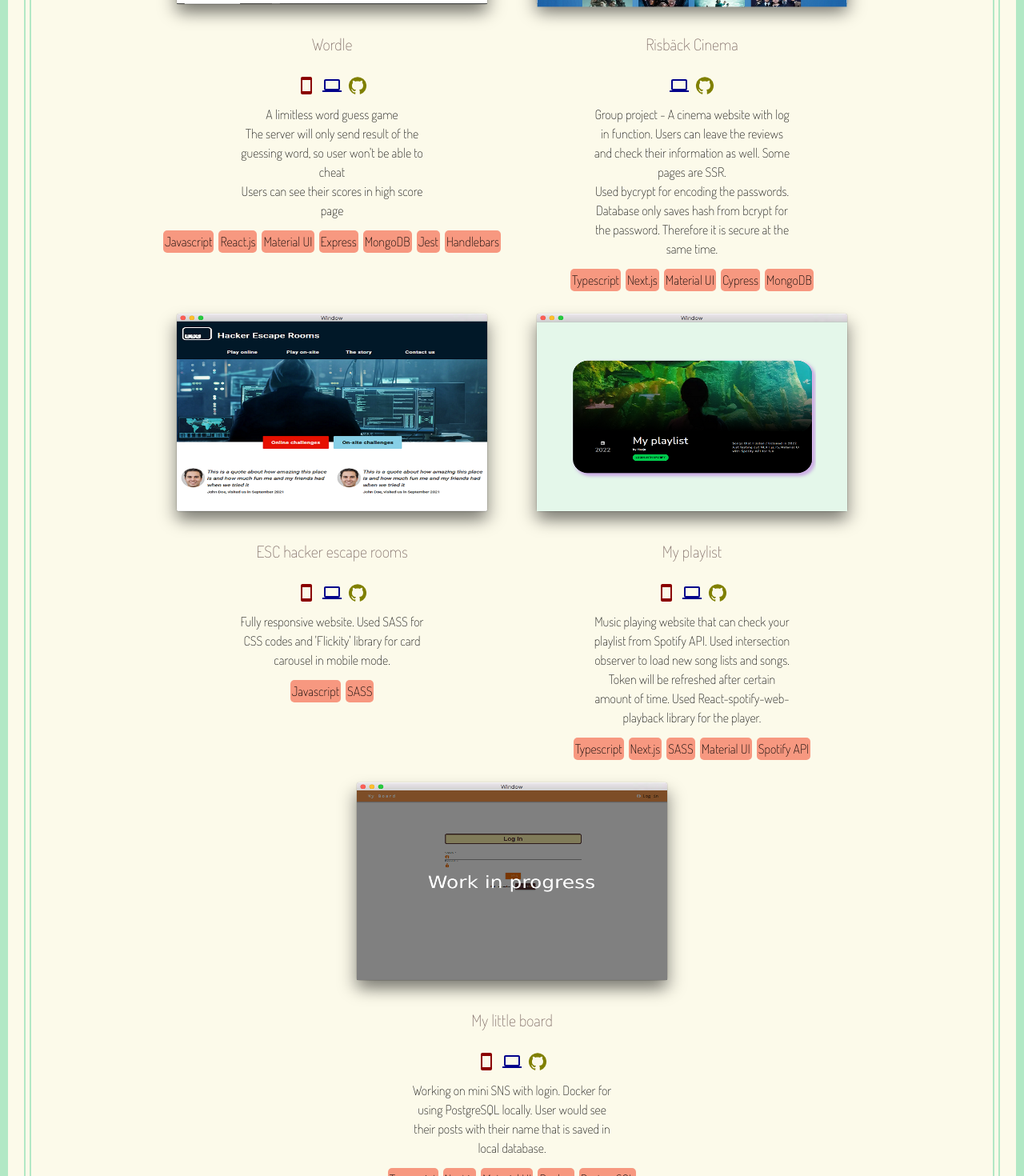
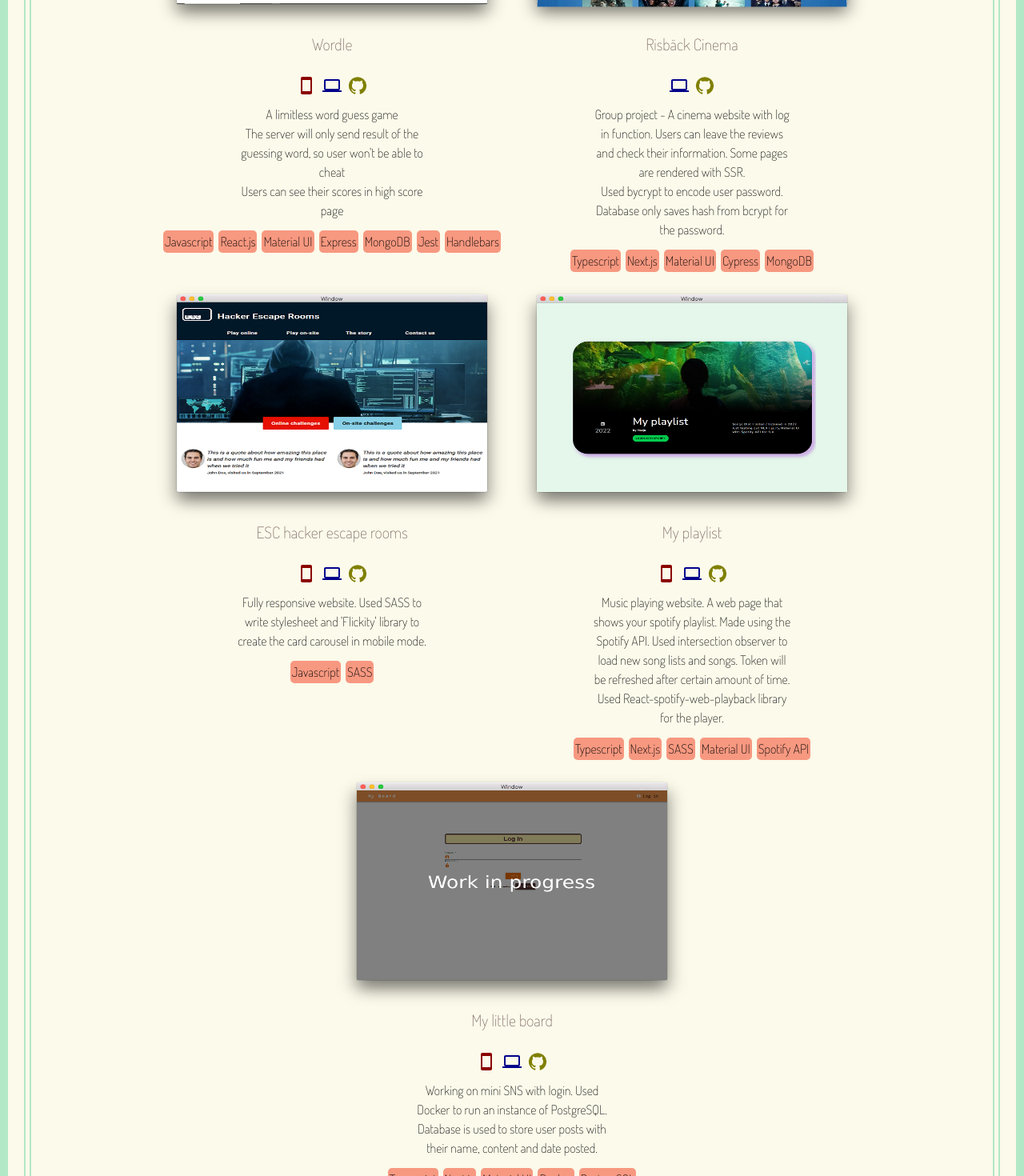
Before and after one commit to kaulfield23/portfolio-react, a React (Create React App) app: page / in a window 1280 px wide. Shown: the part 1240-2710 px from the top of the page at 80% size. Built offline with nearby package versions, Linux system fonts and the light colour scheme.

Commit message:
added better text and cleaned useless codes

```diff
--- a/package.json
+++ b/package.json
@@ -21,7 +21,7 @@
     "typescript": "^4.8.3",
     "web-vitals": "^2.1.4"
   },
-  "homepage": "https://kaulfield23.github.io/portfolio",
+  "homepage": "https://kaulfield23.github.io/portfolio-react",
   "scripts": {
     "start": "react-scripts start",
     "build": "react-scripts build",
--- a/src/Home.tsx
+++ b/src/Home.tsx
@@ -1,12 +1,7 @@
 import { Box } from "@mui/material";
-import React from "react";
 import Project from "./components/Project";
 import ImageListProject from "./components/ImageList";
 import AboutMe from "./components/AboutMe";
-
-type SendRefProps = {
-  reference: (value: HTMLElement) => void;
-};
 
 const Home = () => {
   return (
--- a/src/components/AboutMe.tsx
+++ b/src/components/AboutMe.tsx
@@ -47,7 +47,7 @@ const AboutMe = () => {
         className="aboutme"
         sx={{
           textAlign: "center",
-          m: 3,
+          paddingBottom: "100px",
           marginTop: { xs: "200px", sm: "400px" },
         }}
         ref={aboutmeRef}
@@ -55,6 +55,7 @@ const AboutMe = () => {
         <h1>About Me</h1>
         <Box
           sx={{
+            mt: 3,
             display: "flex",
             justifyContent: "center",
             alignItems: "center",
--- a/src/components/CarouselWithImg.tsx
+++ b/src/components/CarouselWithImg.tsx
@@ -1,5 +1,4 @@
-import { Box, Button, Modal } from "@mui/material";
-import { useState } from "react";
+import { Box, Modal } from "@mui/material";
 import Carousel from "react-bootstrap/Carousel";
 import wordle2 from "../img/wordle2.png";
 import wordle3 from "../img/wordle3.png";
--- a/src/components/Drawer.tsx
+++ b/src/components/Drawer.tsx
@@ -1,4 +1,4 @@
-import React, { useContext, useEffect, useState } from "react";
+import { useContext, useState } from "react";
 import {
   Drawer,
   IconButton,
@@ -69,7 +69,7 @@ const DrawerMUI = () => {
                 padding: "13px",
               }}
             >
-              ABOUT ME
+              About me
             </ListItemText>
           </ListItemButton>
         </List>
--- a/src/components/Navbar.tsx
+++ b/src/components/Navbar.tsx
@@ -1,4 +1,4 @@
-import React, { useContext, useEffect, useState } from "react";
+import { useContext, useState } from "react";
 import { styled } from "@mui/material/styles";
 import {
   AppBar,
@@ -9,7 +9,6 @@ import {
   useTheme,
   Typography,
 } from "@mui/material";
-import { Box } from "@mui/system";
 import Drawer from "./Drawer";
 import { MenuContext } from "./MenuContext";
 
--- a/src/components/Project.tsx
+++ b/src/components/Project.tsx
@@ -1,4 +1,4 @@
-import { Box, Grow, Slide, Tooltip } from "@mui/material";
+import { Box, Grow, Tooltip } from "@mui/material";
 import { useContext, useEffect, useRef, useState } from "react";
 import wordle1 from "../img/wordle1.png";
 import cinema1 from "../img/cinema1.png";
@@ -151,9 +151,10 @@ const imgList = [
     desc: (
       <span>
         Group project - A cinema website with log in function. Users can leave
-        the reviews and check their information as well. Some pages are SSR.
-        <br /> Used bycrypt for encoding the passwords. Database only saves hash
-        from bcrypt for the password. Therefore it is secure at the same time.
+        the reviews and check their information. Some pages are rendered with
+        SSR.
+        <br /> Used bycrypt to encode user password. Database only saves hash
+        from bcrypt for the password.
       </span>
     ),
     github: "https://github.com/kaulfield23/Cinema-next",
@@ -167,8 +168,8 @@ const imgList = [
     used: ["Javascript", "SASS"],
     desc: (
       <span>
-        Fully responsive website. Used SASS for CSS codes and 'Flickity' library
-        for card carousel in mobile mode.
+        Fully responsive website. Used SASS to write stylesheet and 'Flickity'
+        library to create the card carousel in mobile mode.
       </span>
     ),
     github: "https://github.com/kaulfield23/ESC-CSS",
@@ -182,9 +183,9 @@ const imgList = [
     used: ["Typescript", "Next.js", "SASS", "Material UI", "Spotify API"],
     desc: (
       <span>
-        Music playing website that can check your playlist from Spotify API.
-        Used intersection observer to load new song lists and songs. Token will
-        be refreshed after certain amount of time. Used
+        Music playing website. A web page that shows your spotify playlist. Made
+        using the Spotify API. Used intersection observer to load new song lists
+        and songs. Token will be refreshed after certain amount of time. Used
         React-spotify-web-playback library for the player.
       </span>
     ),
@@ -199,9 +200,9 @@ const imgList = [
     used: ["Typescript", "Next.js", "Material UI", "Docker", "PostgreSQL"],
     desc: (
       <span>
-        Working on mini SNS with login. Docker for using PostgreSQL locally.
-        User would see their posts with their name that is saved in local
-        database.
+        Working on mini SNS with login. Used Docker to run an instance of
+        PostgreSQL. Database is used to store user posts with their name,
+        content and date posted.
       </span>
     ),
     github: "https://github.com/kaulfield23/my-little-board",
--- a/src/reportWebVitals.ts
+++ b/src/reportWebVitals.ts
@@ -1,8 +1,8 @@
-import { ReportHandler } from 'web-vitals';
+import { ReportHandler } from "web-vitals";
 
 const reportWebVitals = (onPerfEntry?: ReportHandler) => {
   if (onPerfEntry && onPerfEntry instanceof Function) {
-    import('web-vitals').then(({ getCLS, getFID, getFCP, getLCP, getTTFB }) => {
+    import("web-vitals").then(({ getCLS, getFID, getFCP, getLCP, getTTFB }) => {
       getCLS(onPerfEntry);
       getFID(onPerfEntry);
       getFCP(onPerfEntry);
--- a/src/sass/index.scss
+++ b/src/sass/index.scss
@@ -4,7 +4,6 @@
   text-decoration: none;
   margin: 0;
   padding: 0;
-  // font-family: "Dosis";
 }
 
 body {
@@ -20,3 +19,7 @@ a {
 #__next {
   height: 100%;
 }
+
+.anchor {
+  text-decoration: none;
+}
```
Also changed, not shown: 1 other file (tests, documents, lock files or other folders).
